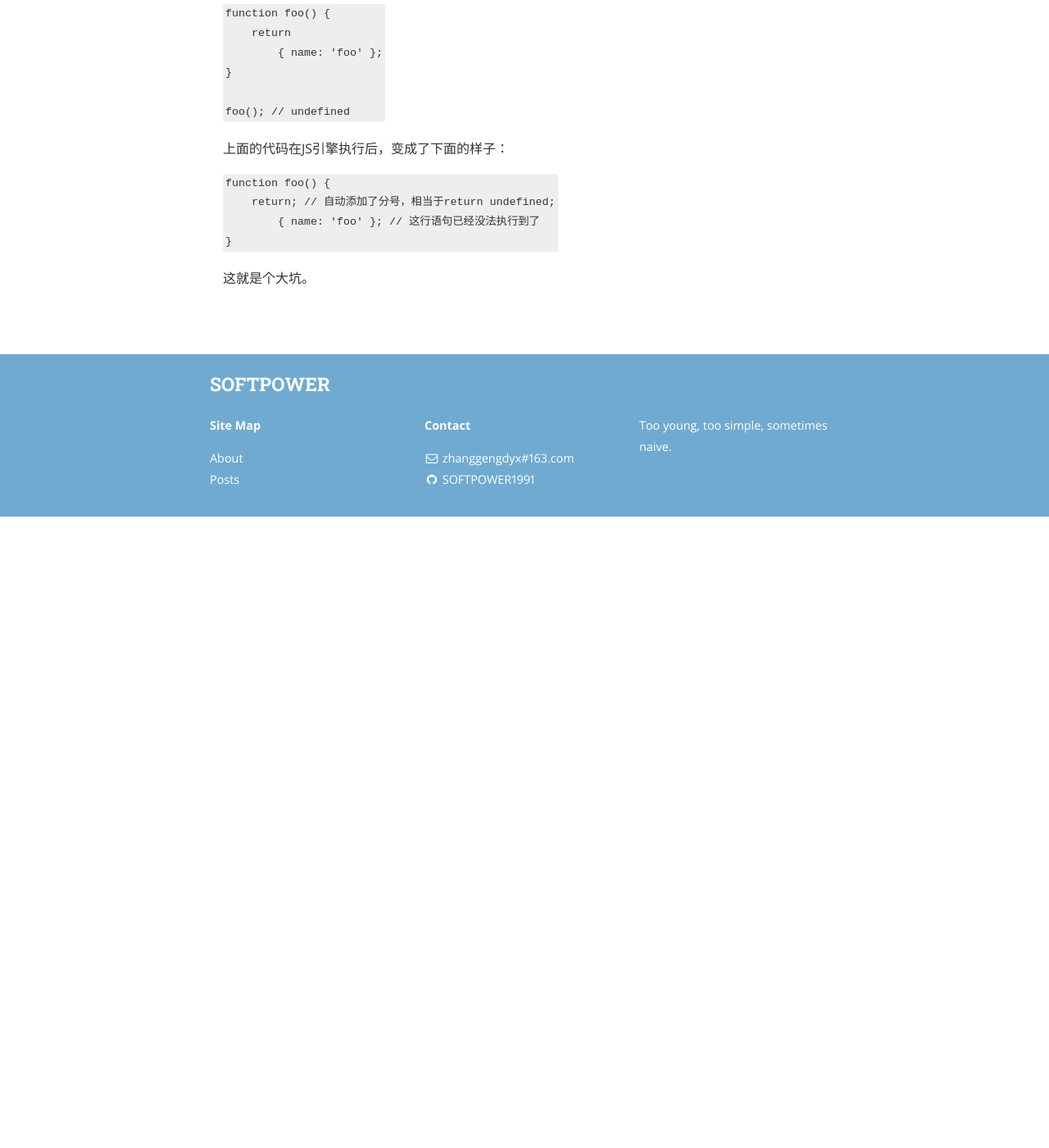
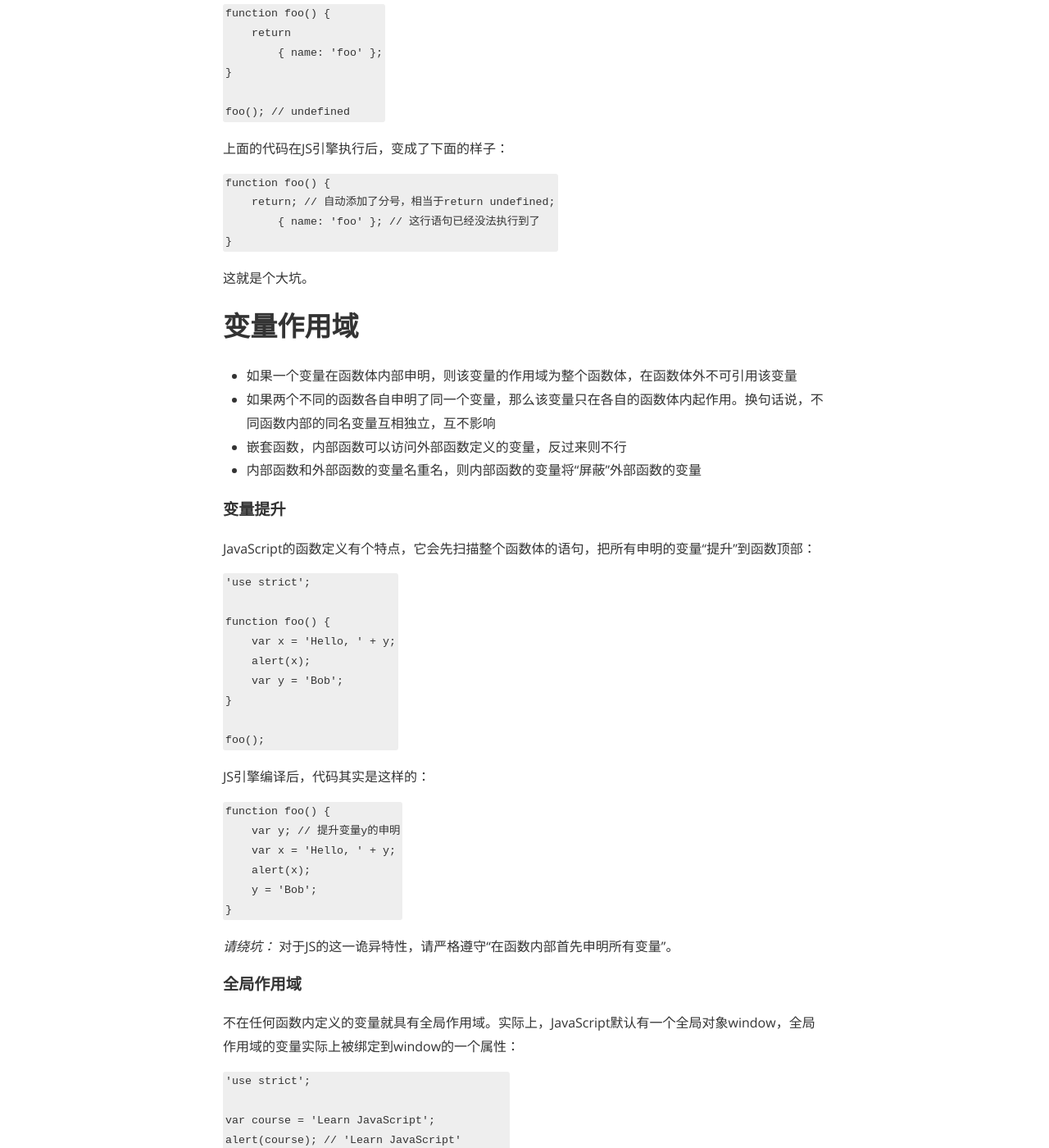
Before and after one commit to SOFTPOWER1991/SOFTPOWER1991.github.io, a Jekyll site: the page built from _posts/2016-06-21-JS-函数.markdown, in a window 1280 px wide and 1400 px high, scrolled down 3843 px. Shown: the whole window at 82% size. Built offline with Jekyll 4.4.1, drawn with Linux system fonts in a browser that asks for light colours; nearby versions of some CDN libraries; a style sheet for code colours, icons or effects is not loaded; before the commit the page ends 4473 px from its top, so only the background shows below that; some of the changed text lies outside the part shown.

Commit message:
add new post about js function

````diff
--- a/_posts/2016-06-21-JS-函数.markdown
+++ b/_posts/2016-06-21-JS-函数.markdown
@@ -176,3 +176,124 @@
 ```
 
 这就是个大坑。
+
+
+# 变量作用域
+
+* 如果一个变量在函数体内部申明，则该变量的作用域为整个函数体，在函数体外不可引用该变量
+* 如果两个不同的函数各自申明了同一个变量，那么该变量只在各自的函数体内起作用。换句话说，不同函数内部的同名变量互相独立，互不影响
+* 嵌套函数，内部函数可以访问外部函数定义的变量，反过来则不行
+* 内部函数和外部函数的变量名重名，则内部函数的变量将“屏蔽”外部函数的变量
+
+
+#### 变量提升
+
+JavaScript的函数定义有个特点，它会先扫描整个函数体的语句，把所有申明的变量“提升”到函数顶部：
+
+```
+'use strict';
+
+function foo() {
+    var x = 'Hello, ' + y;
+    alert(x);
+    var y = 'Bob';
+}
+
+foo();
+```
+
+JS引擎编译后，代码其实是这样的：
+
+```
+function foo() {
+    var y; // 提升变量y的申明
+    var x = 'Hello, ' + y;
+    alert(x);
+    y = 'Bob';
+}
+```
+
+*请绕坑：* 对于JS的这一诡异特性，请严格遵守“在函数内部首先申明所有变量”。
+
+#### 全局作用域
+
+不在任何函数内定义的变量就具有全局作用域。实际上，JavaScript默认有一个全局对象window，全局作用域的变量实际上被绑定到window的一个属性：
+
+```
+'use strict';
+
+var course = 'Learn JavaScript';
+alert(course); // 'Learn JavaScript'
+alert(window.course); // 'Learn JavaScript'
+```
+
+因此，直接访问全局变量course和访问window.course是完全一样的。
+
+#### 名字空间
+
+全局变量会绑定到window上，不同的JavaScript文件如果使用了相同的全局变量，或者定义了相同名字的顶层函数，都会造成命名冲突，并且很难被发现。
+
+减少冲突的一个方法是把自己的所有变量和函数全部绑定到一个全局变量中。
+
+```
+// 唯一的全局变量MYAPP:
+var MYAPP = {};
+
+// 其他变量:
+MYAPP.name = 'myapp';
+MYAPP.version = 1.0;
+
+// 其他函数:
+MYAPP.foo = function () {
+    return 'foo';
+};
+```
+
+把自己的代码全部放入唯一的名字空间MYAPP中，会大大减少全局变量冲突的可能。
+
+#### 局部作用域
+
+由于JavaScript的变量作用域实际上是函数内部，我们在for循环等语句块中是无法定义具有局部作用域的变量的:
+
+```
+'use strict';
+
+function foo() {
+    for (var i=0; i<100; i++) {
+        //
+    }
+    i += 100; // 仍然可以引用变量i
+}
+```
+
+ES6引入了新的关键字let,用来解决块级作用域，用let替代var可以申明一个块级作用域的变量：
+
+```
+'use strict';
+
+function foo() {
+    var sum = 0;
+    for (let i=0; i<100; i++) {
+        sum += i;
+    }
+    i += 1; // SyntaxError
+}
+```
+
+#### 常量
+
+之前申明一个常量，通常用全部大写的变量来表示“这是一个常量，不要修改它的值”：
+
+```
+var PI = 3.14;
+```
+
+ES6标准引入了新的关键字const来定义常量，const与let都具有块级作用域：
+
+```
+'use strict';
+
+const PI = 3.14;
+PI = 3; // 某些浏览器不报错，但是无效果！
+PI; // 3.14
+```
````
